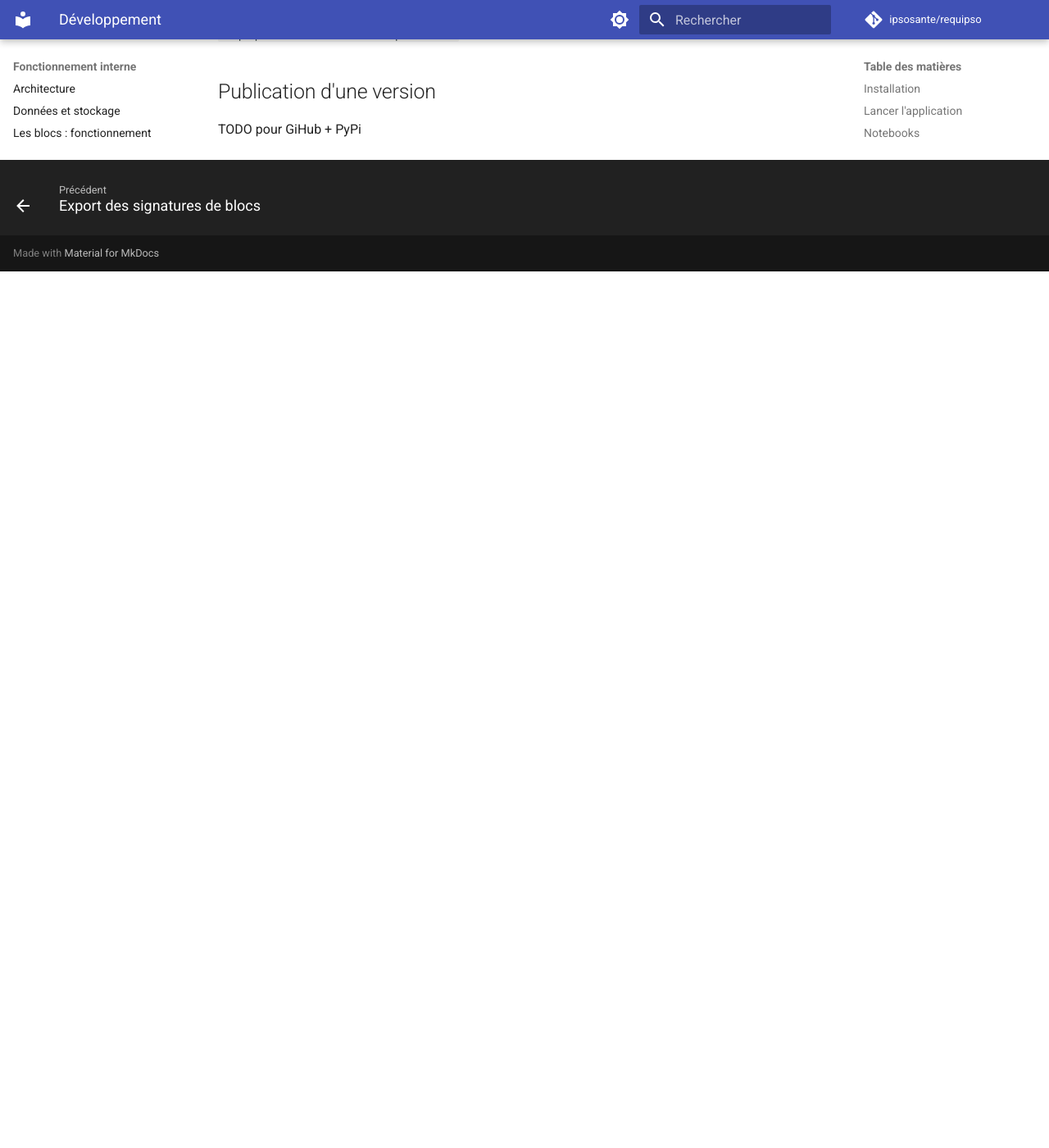
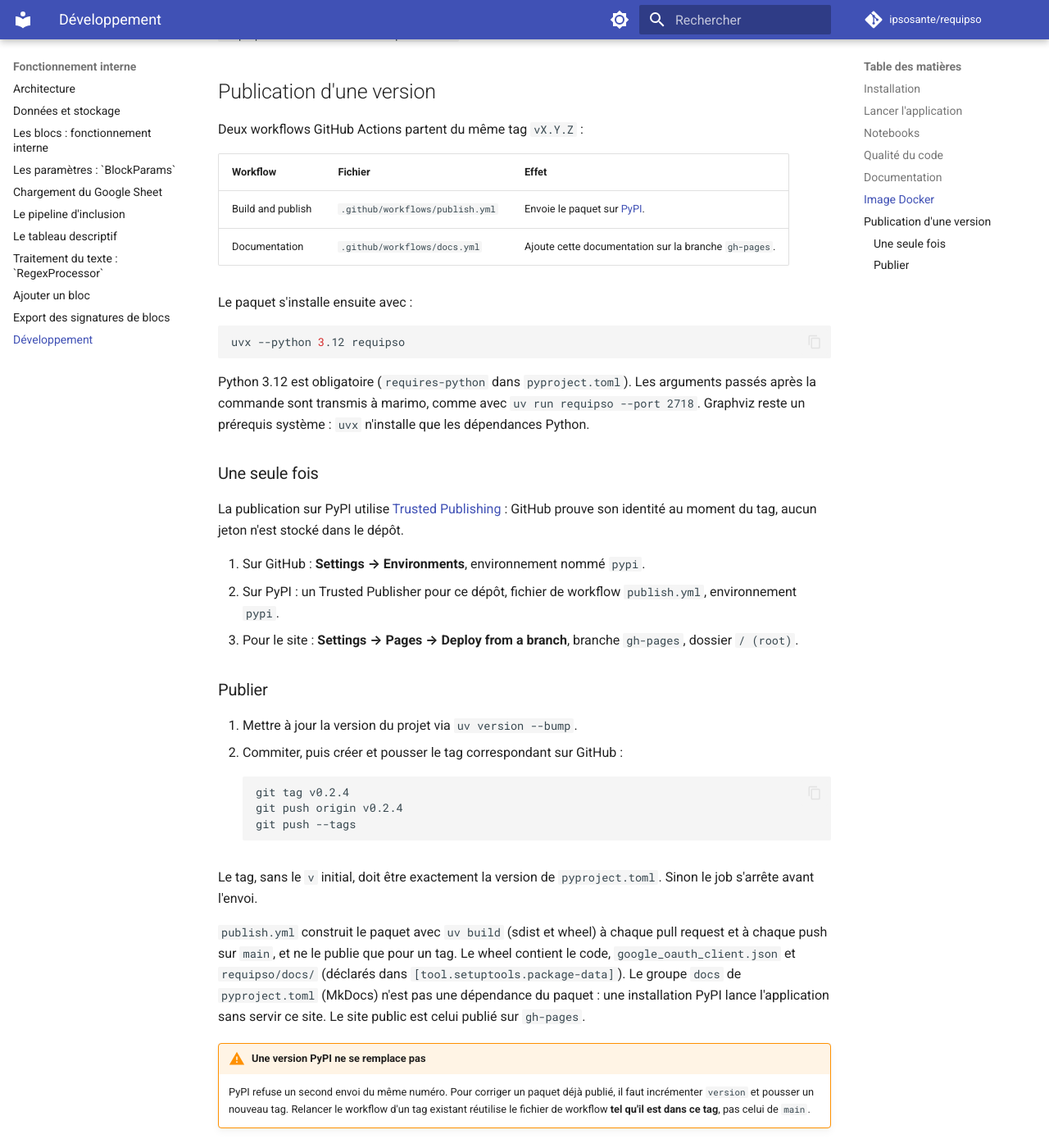
Before and after one commit to ipsosante/requipso, an MkDocs documentation site: the page built from requipso/docs/pages/technique/developpement.md, in a window 1280 px wide and 1400 px high, scrolled down 2733 px. Shown: the whole window at 82% size. Built offline with MkDocs 1.6.1 and Material for MkDocs 9.7.7, drawn with Linux system fonts in a browser that asks for light colours; comment, search, counter and statistics services are not loaded; the version menu is left out; before the commit the page ends 3064 px from its top, so only the background shows below that.

Commit message:
docs: update README and development documentation with PyPi usage instructions and GitHub Actions workflows

````diff
--- a/requipso/docs/pages/technique/developpement.md
+++ b/requipso/docs/pages/technique/developpement.md
@@ -121,4 +121,43 @@ L'image installe le projet avec `uv sync --frozen` dans `/opt/python` et lance
 
 ## Publication d'une version
 
-TODO pour GiHub + PyPi
+Deux workflows GitHub Actions partent du même tag `vX.Y.Z` :
+
+| Workflow | Fichier | Effet |
+| --- | --- | --- |
+| Build and publish | `.github/workflows/publish.yml` | Envoie le paquet sur [PyPI](https://pypi.org/p/requipso). |
+| Documentation | `.github/workflows/docs.yml` | Ajoute cette documentation sur la branche `gh-pages`. |
+
+Le paquet s'installe ensuite avec :
+
+```bash
+uvx --python 3.12 requipso
+```
+
+Python 3.12 est obligatoire (`requires-python` dans `pyproject.toml`). Les arguments passés après la commande sont transmis à marimo, comme avec `uv run requipso --port 2718`. Graphviz reste un prérequis système : `uvx` n'installe que les dépendances Python.
+
+### Une seule fois
+
+La publication sur PyPI utilise [Trusted Publishing](https://docs.pypi.org/trusted-publishers/) : GitHub prouve son identité au moment du tag, aucun jeton n'est stocké dans le dépôt.
+
+1. Sur GitHub : **Settings → Environments**, environnement nommé `pypi`.
+2. Sur PyPI : un Trusted Publisher pour ce dépôt, fichier de workflow `publish.yml`, environnement `pypi`.
+3. Pour le site : **Settings → Pages → Deploy from a branch**, branche `gh-pages`, dossier `/ (root)`.
+
+### Publier
+
+1. Mettre à jour la version du projet via `uv version --bump`.
+2. Commiter, puis créer et pousser le tag correspondant sur GitHub :
+
+    ```bash
+    git tag v0.2.4
+    git push origin v0.2.4
+    git push --tags
+    ```
+
+Le tag, sans le `v` initial, doit être exactement la version de `pyproject.toml`. Sinon le job s'arrête avant l'envoi.
+
+`publish.yml` construit le paquet avec `uv build` (sdist et wheel) à chaque pull request et à chaque push sur `main`, et ne le publie que pour un tag. Le wheel contient le code, `google_oauth_client.json` et `requipso/docs/` (déclarés dans `[tool.setuptools.package-data]`). Le groupe `docs` de `pyproject.toml` (MkDocs) n'est pas une dépendance du paquet : une installation PyPI lance l'application sans servir ce site. Le site public est celui publié sur `gh-pages`.
+
+!!! warning "Une version PyPI ne se remplace pas"
+    PyPI refuse un second envoi du même numéro. Pour corriger un paquet déjà publié, il faut incrémenter `version` et pousser un nouveau tag. Relancer le workflow d'un tag existant réutilise le fichier de workflow **tel qu'il est dans ce tag**, pas celui de `main`.
````
Also changed, not shown: README.md.
